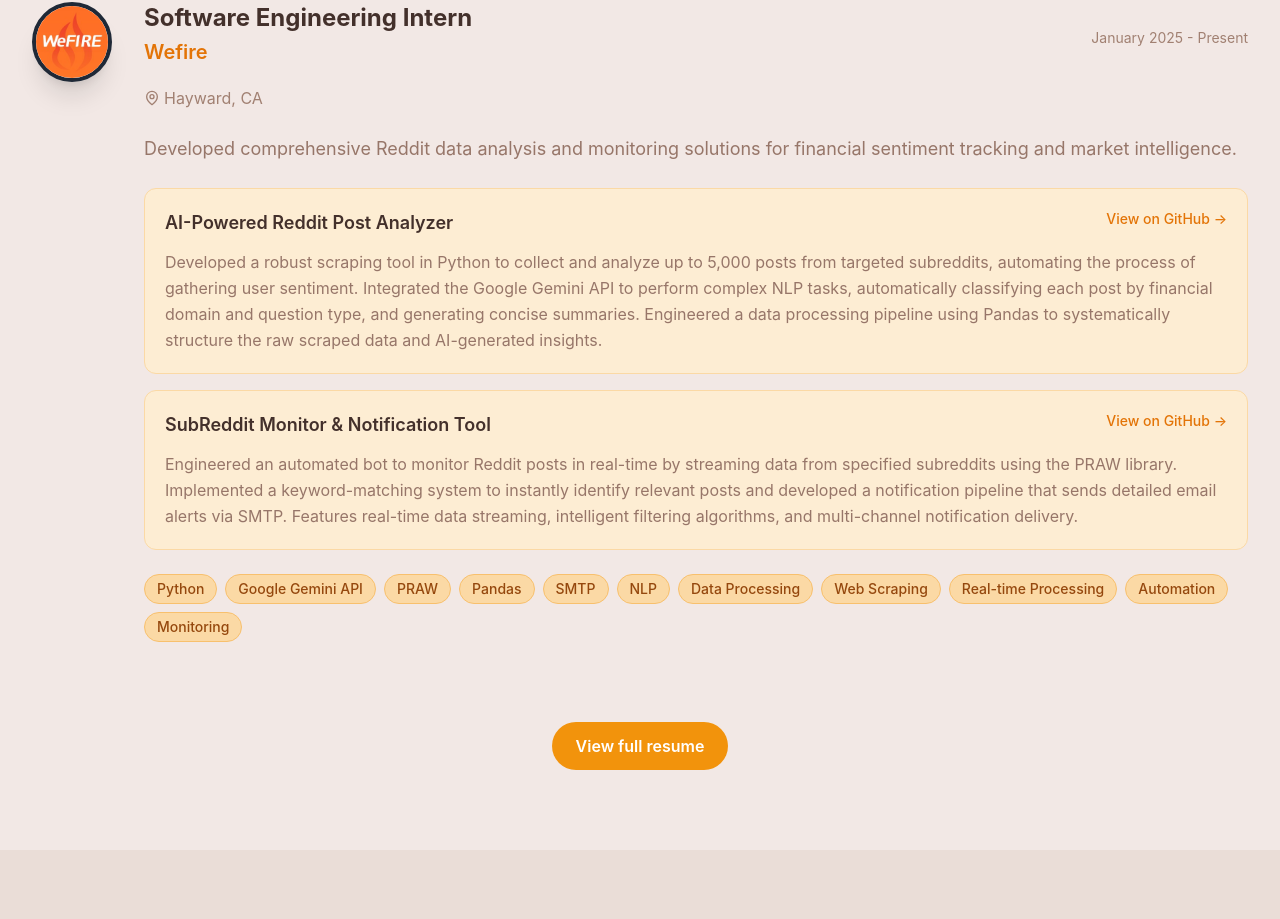
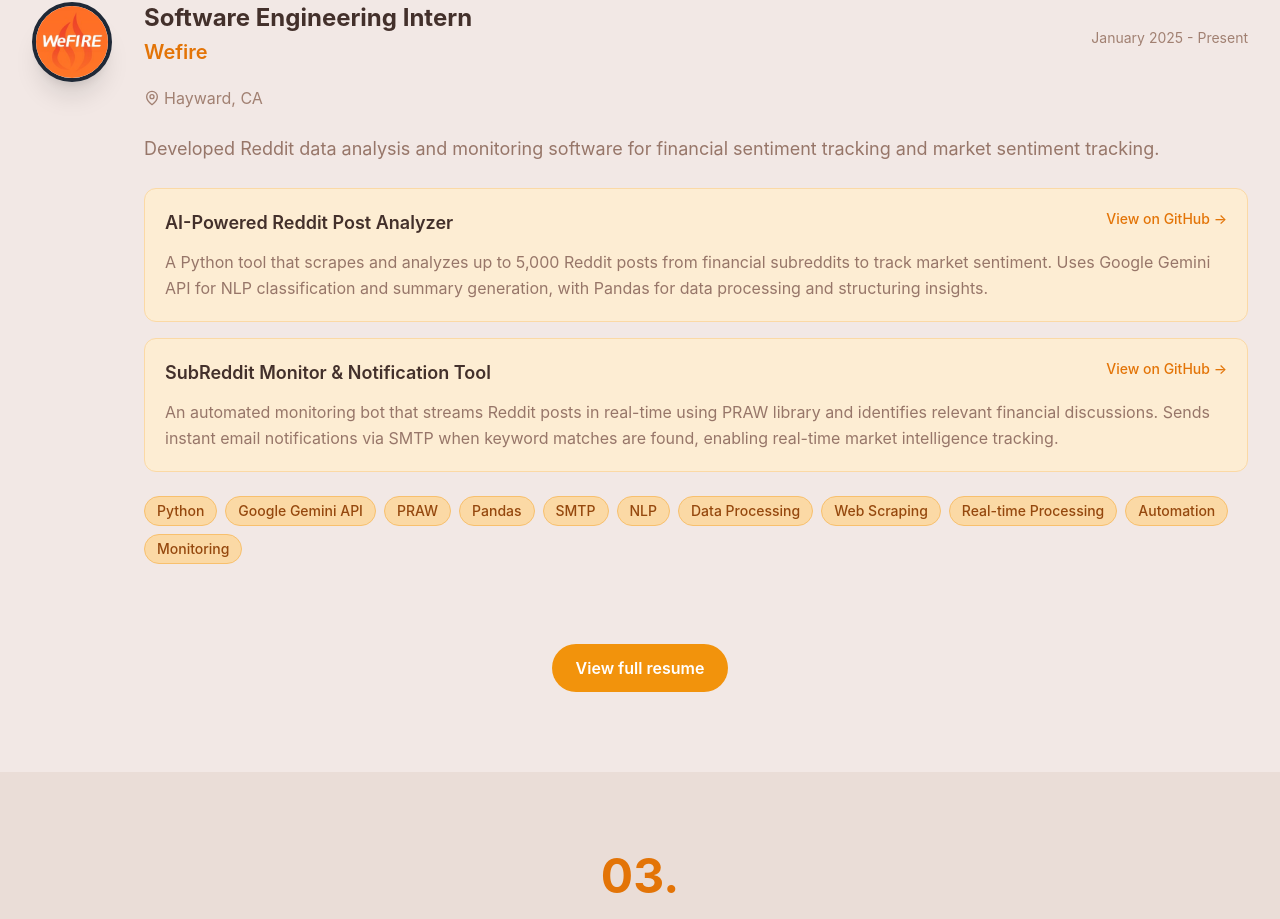
Before and after one commit to Arnavsharma2/Personal-Website, a Next.js app: page / in a window 1280 px wide. Shown: the part 2175-3094 px from the top of the page. Built offline with nearby package versions, Linux system fonts and the light colour scheme.

Commit message:
updated project descriptions

```diff
--- a/components/Experience.tsx
+++ b/components/Experience.tsx
@@ -12,17 +12,17 @@
     position: 'Software Engineering Intern',
     duration: 'January 2025 - Present',
     location: 'Hayward, CA',
-    description: 'Developed comprehensive Reddit data analysis and monitoring solutions for financial sentiment tracking and market intelligence.',
+    description: 'Developed Reddit data analysis and monitoring software for financial sentiment tracking and market sentiment tracking.',
     technologies: ['Python', 'Google Gemini API', 'PRAW', 'Pandas', 'SMTP', 'NLP', 'Data Processing', 'Web Scraping', 'Real-time Processing', 'Automation', 'Monitoring'],
     projects: [
       {
         title: 'AI-Powered Reddit Post Analyzer',
-        description: 'Developed a robust scraping tool in Python to collect and analyze up to 5,000 posts from targeted subreddits, automating the process of gathering user sentiment. Integrated the Google Gemini API to perform complex NLP tasks, automatically classifying each post by financial domain and question type, and generating concise summaries. Engineered a data processing pipeline using Pandas to systematically structure the raw scraped data and AI-generated insights.',
+        description: 'A Python tool that scrapes and analyzes up to 5,000 Reddit posts from financial subreddits to track market sentiment. Uses Google Gemini API for NLP classification and summary generation, with Pandas for data processing and structuring insights.',
         github: 'https://github.com/Arnavsharma2/Reddit-Scraper-and-AI-Analysis'
       },
       {
         title: 'SubReddit Monitor & Notification Tool',
-        description: 'Engineered an automated bot to monitor Reddit posts in real-time by streaming data from specified subreddits using the PRAW library. Implemented a keyword-matching system to instantly identify relevant posts and developed a notification pipeline that sends detailed email alerts via SMTP. Features real-time data streaming, intelligent filtering algorithms, and multi-channel notification delivery.',
+        description: 'An automated monitoring bot that streams Reddit posts in real-time using PRAW library and identifies relevant financial discussions. Sends instant email notifications via SMTP when keyword matches are found, enabling real-time market intelligence tracking.',
         github: 'https://github.com/Arnavsharma2/SubReddit-Monitor'
       }
     ]
```
